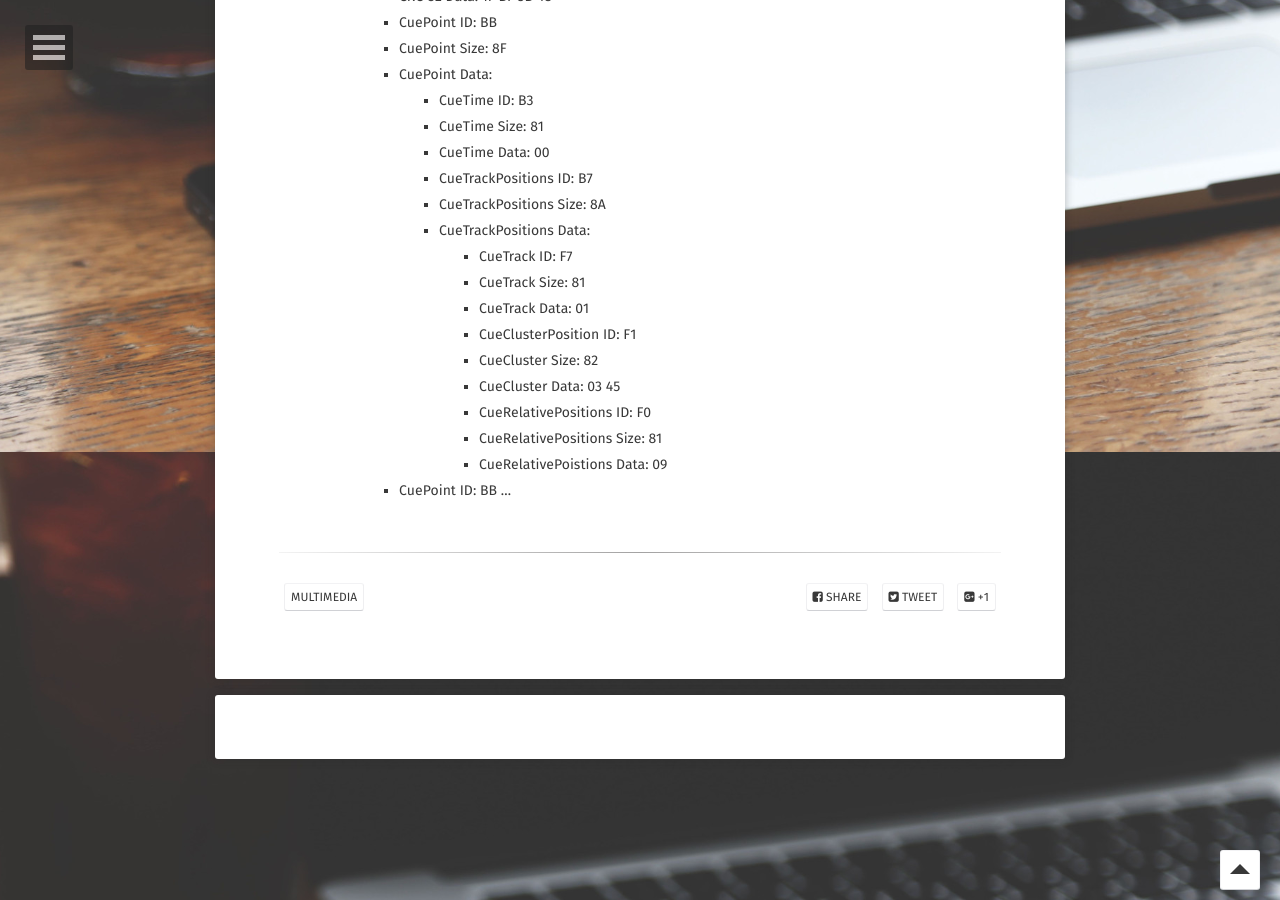
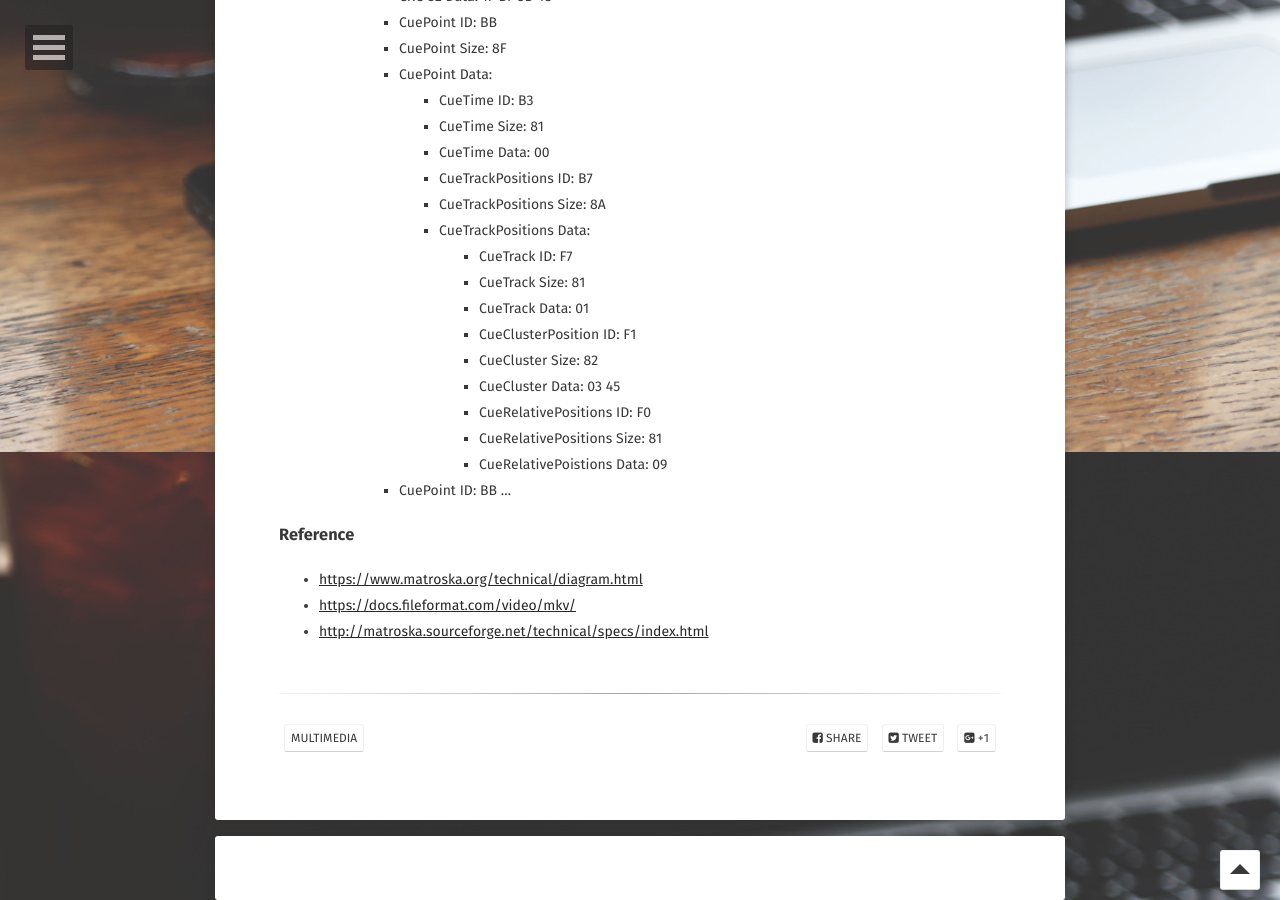
Before and after one commit to revol300/revol300.github.io, a Jekyll site: the page built from _posts/container/2022-01-09-mkv.md, in a window 1280 px wide and 900 px high, scrolled down 8548 px. Built offline with Jekyll 4.4.1, drawn with Linux system fonts in a browser that asks for light colours; nearby versions of some CDN libraries; some web fonts are replaced; comment, search, counter and statistics services are not loaded.

Commit message:
[fix] reference 추가

```diff
--- a/_posts/container/2022-01-09-mkv.md
+++ b/_posts/container/2022-01-09-mkv.md
@@ -283,3 +283,8 @@ Data 영역을 통해 EBML Version이 1임을 확인 할 수 있다.
             - CueRelativePoistions Data: 09
       - CuePoint ID: BB
       ...
+
+### Reference
+- [https://www.matroska.org/technical/diagram.html](https://www.matroska.org/technical/diagram.html)
+- [https://docs.fileformat.com/video/mkv/](https://docs.fileformat.com/video/mkv/)
+- [http://matroska.sourceforge.net/technical/specs/index.html](http://matroska.sourceforge.net/technical/specs/index.html)
```
